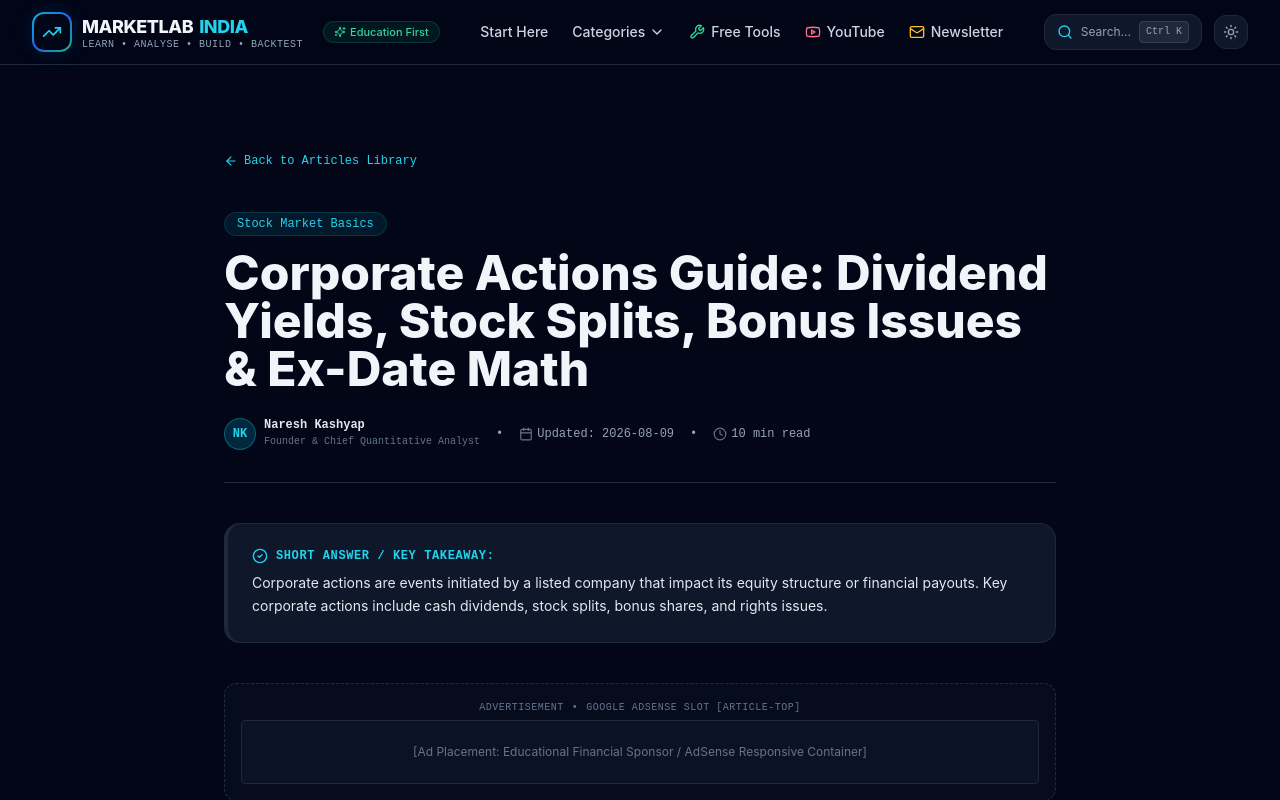
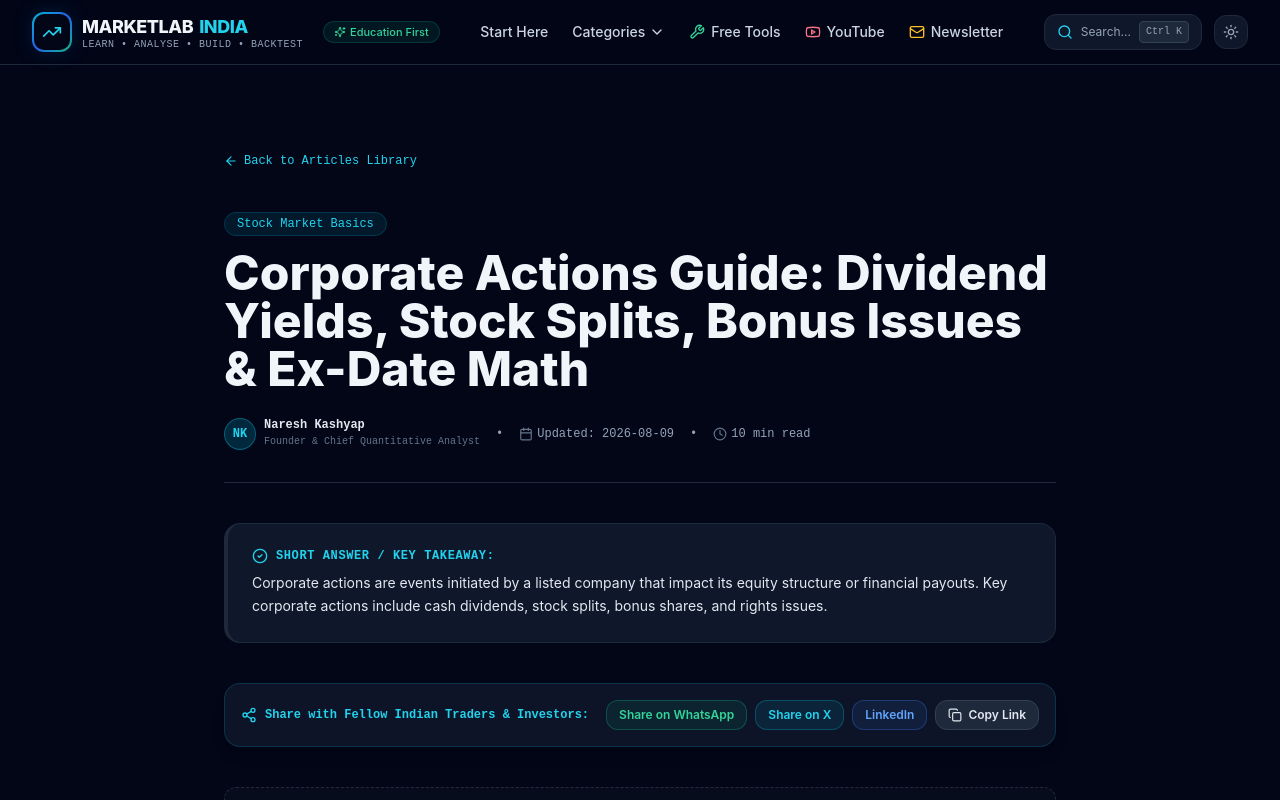
Before and after one commit to nareshkashyap91/marketlab-india, a Next.js app: page /articles/corporate-actions-dividends-stock-splits-bonus-rights-guide in a window 1280 px wide. Shown: the top 800 px of the page. Built offline with nearby package versions, Linux system fonts and the light colour scheme.

Commit message:
Add WhatsApp and Viral Social Share Bar component across all articles

```diff
--- a/src/app/articles/[slug]/page.tsx
+++ b/src/app/articles/[slug]/page.tsx
@@ -2,11 +2,12 @@ import React from "react";
 import Link from "next/link";
 import { notFound } from "next/navigation";
 import { ARTICLES, Article } from "@/data/articles";
-import { Clock, User, Calendar, CheckCircle2, HelpCircle, Wrench, BookOpen, ShieldAlert, ArrowLeft, Share2 } from "lucide-react";
+import { Clock, User, Calendar, CheckCircle2, HelpCircle, Wrench, BookOpen, ShieldAlert, ArrowLeft } from "lucide-react";
 import { AdBanner } from "@/components/ui/AdBanner";
 import { JsonLdSchema } from "@/components/seo/JsonLdSchema";
 import { RsiCalculator } from "@/components/tools/RsiCalculator";
 import { OptionPayoffCalculator } from "@/components/tools/OptionPayoffCalculator";
+import { SocialShareBar } from "@/components/ui/SocialShareBar";
 
 export function generateStaticParams() {
   return ARTICLES.map((a) => ({ slug: a.slug }));
@@ -85,6 +86,9 @@ export default function ArticleDetailPage({ params }: { params: { slug: string }
         </div>
         <p className="text-sm text-slate-200 leading-relaxed">{article.shortAnswer}</p>
       </div>
+
+      {/* WhatsApp & Social Share Bar */}
+      <SocialShareBar title={article.title} />
 
       <AdBanner slot="article-top" />
 
--- /dev/null
+++ b/src/components/ui/SocialShareBar.tsx
@@ -0,0 +1,76 @@
+"use client";
+
+import React, { useState } from "react";
+import { Share2, Check, Copy } from "lucide-react";
+
+interface SocialShareBarProps {
+  title: string;
+  url?: string;
+}
+
+export function SocialShareBar({ title, url }: SocialShareBarProps) {
+  const [copied, setCopied] = useState(false);
+  const currentUrl = url || (typeof window !== "undefined" ? window.location.href : "https://marketlab-india-blog.vercel.app");
+
+  const handleCopy = () => {
+    navigator.clipboard.writeText(currentUrl);
+    setCopied(true);
+    setTimeout(() => setCopied(false), 2000);
+  };
+
+  const whatsappShareUrl = `https://api.whatsapp.com/send?text=${encodeURIComponent(
+    `Check out this free educational financial tool/guide: "${title}"\n👉 ${currentUrl}`
+  )}`;
+
+  const twitterShareUrl = `https://twitter.com/intent/tweet?text=${encodeURIComponent(
+    `Learning Indian Stock Market Math: "${title}"\n\nTest the free educational tool at @MarketLabIndia 👇`
+  )}&url=${encodeURIComponent(currentUrl)}`;
+
+  const linkedinShareUrl = `https://www.linkedin.com/sharing/share-offsite/?url=${encodeURIComponent(currentUrl)}`;
+
+  return (
+    <div className="p-4 rounded-2xl bg-slate-900/90 border border-cyan-500/20 shadow-lg my-6 flex flex-col sm:flex-row items-center justify-between gap-4">
+      <div className="flex items-center gap-2 text-xs font-mono text-cyan-400">
+        <Share2 className="w-4 h-4 text-cyan-400" />
+        <span className="font-bold">Share with Fellow Indian Traders & Investors:</span>
+      </div>
+
+      <div className="flex items-center gap-2 flex-wrap">
+        <a
+          href={whatsappShareUrl}
+          target="_blank"
+          rel="noreferrer"
+          className="px-3 py-1.5 rounded-xl bg-emerald-500/10 hover:bg-emerald-500/20 text-emerald-400 border border-emerald-500/30 text-xs font-semibold flex items-center gap-1.5 transition-colors"
+        >
+          <span>Share on WhatsApp</span>
+        </a>
+
+        <a
+          href={twitterShareUrl}
+          target="_blank"
+          rel="noreferrer"
+          className="px-3 py-1.5 rounded-xl bg-cyan-500/10 hover:bg-cyan-500/20 text-cyan-400 border border-cyan-500/30 text-xs font-semibold flex items-center gap-1.5 transition-colors"
+        >
+          <span>Share on X</span>
+        </a>
+
+        <a
+          href={linkedinShareUrl}
+          target="_blank"
+          rel="noreferrer"
+          className="px-3 py-1.5 rounded-xl bg-blue-500/10 hover:bg-blue-500/20 text-blue-400 border border-blue-500/30 text-xs font-semibold flex items-center gap-1.5 transition-colors"
+        >
+          <span>LinkedIn</span>
+        </a>
+
+        <button
+          onClick={handleCopy}
+          className="px-3 py-1.5 rounded-xl bg-slate-800 hover:bg-slate-700 text-slate-200 border border-slate-700 text-xs font-semibold flex items-center gap-1.5 transition-colors"
+        >
+          {copied ? <Check className="w-3.5 h-3.5 text-emerald-400" /> : <Copy className="w-3.5 h-3.5" />}
+          <span>{copied ? "Copied!" : "Copy Link"}</span>
+        </button>
+      </div>
+    </div>
+  );
+}
```
